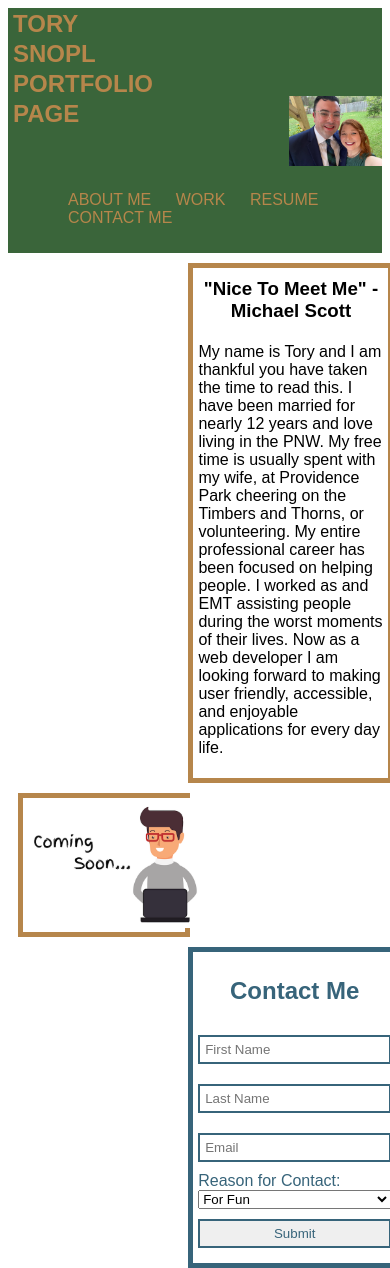
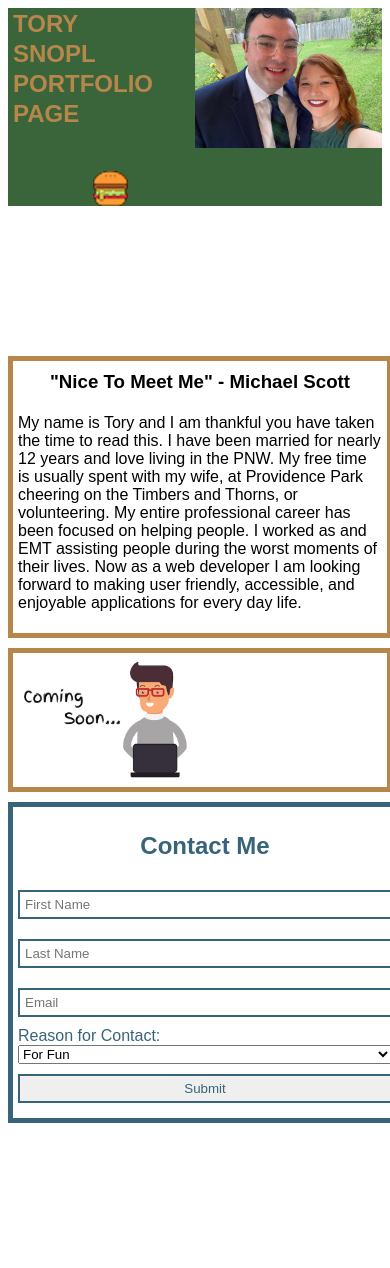
Before and after one commit to TorySnopl/portfolio-page, a plain HTML site: page index.html in a window 390 px wide. After the commit the page ends 1131 px from the top, so only its background shows below. Drawn offline with nearby package versions, Linux system fonts and the light colour scheme.

Commit message:
burger menu styled and css noted

```diff
--- a/assets/css/style.css
+++ b/assets/css/style.css
@@ -1,4 +1,4 @@
-
+/* Header */
 .header {
     background-color: #3a653a;
     background-image: url('../images/me.jpg');
@@ -73,8 +73,7 @@
     padding: 5px;
     font-family: futura, brooklyn, sans-serif;
     font-size: medium;
-    position: absolute;
-    left: 48.25%;
+    margin-left: 48.25%;
 
 }
 
@@ -112,3 +111,90 @@ border: 2px solid #37647a;
 .project1:hover {
     transform: rotate(2deg);
 }
+
+/* Media Quieries */
+
+@media screen and (max-width:1286px) {
+    .project1img {
+        width: 500px;
+    }
+}
+/* breakpoint added to maintain border on projects section*/
+@media screen and (max-width:1082px) {
+    .project1img {
+        width: 350px;
+    }
+}
+/* header picture resized and moved and elements moved to left*/
+@media screen and (max-width:768px ) {
+    .header {
+        background-position: top right;
+        background-size: 30%;
+    }
+
+    .about{
+        margin-left: 0%;
+    }
+    .project1{
+        margin-left: 0%;
+    }
+    .project1img {
+        width: 200px;
+
+    }
+    .fill {
+        margin-left: 0%;
+    }
+
+}
+/* Header image resized and added burger menu for easier navigation*/
+@media screen and (max-width:480px) {
+    .header {
+        width: 100%;
+        background-size: 50%;
+    }
+
+    .nav {
+        display: block;
+        height: 40px;
+        width: 100%;
+        background: url('../images/burger.png') no-repeat bottom center;
+        cursor: pointer;
+    }
+
+    .nav ul {
+        overflow: hidden;
+        background: #b6864b;
+        height: 0;
+    }
+
+    .nav ul.open{
+        height: auto;
+    }
+
+    .nav ul li {
+        float: none;
+        text-align: left;
+        width: 100%;
+        margin: 0;
+    }
+
+    .nav a {
+        color: #37647a;
+        padding: 10px;
+        border-bottom: 1px solid #3a653a;
+        display: block;
+        margin: 0;
+    }
+
+    .about {
+        width: 100%;
+        margin-top: 150px;
+    }
+    .project1 {
+        width: 100%;
+    }
+    .fill {
+        width: 100%;
+    }
+}
```
